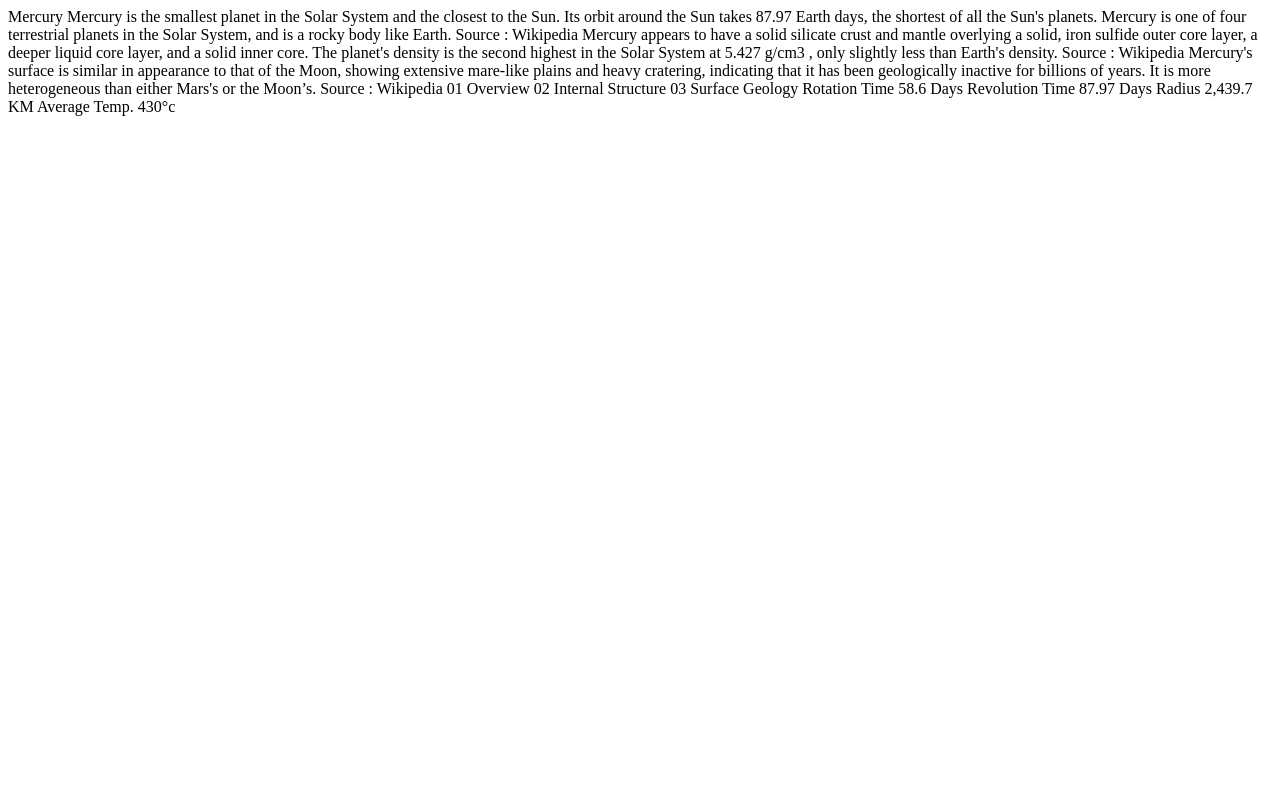
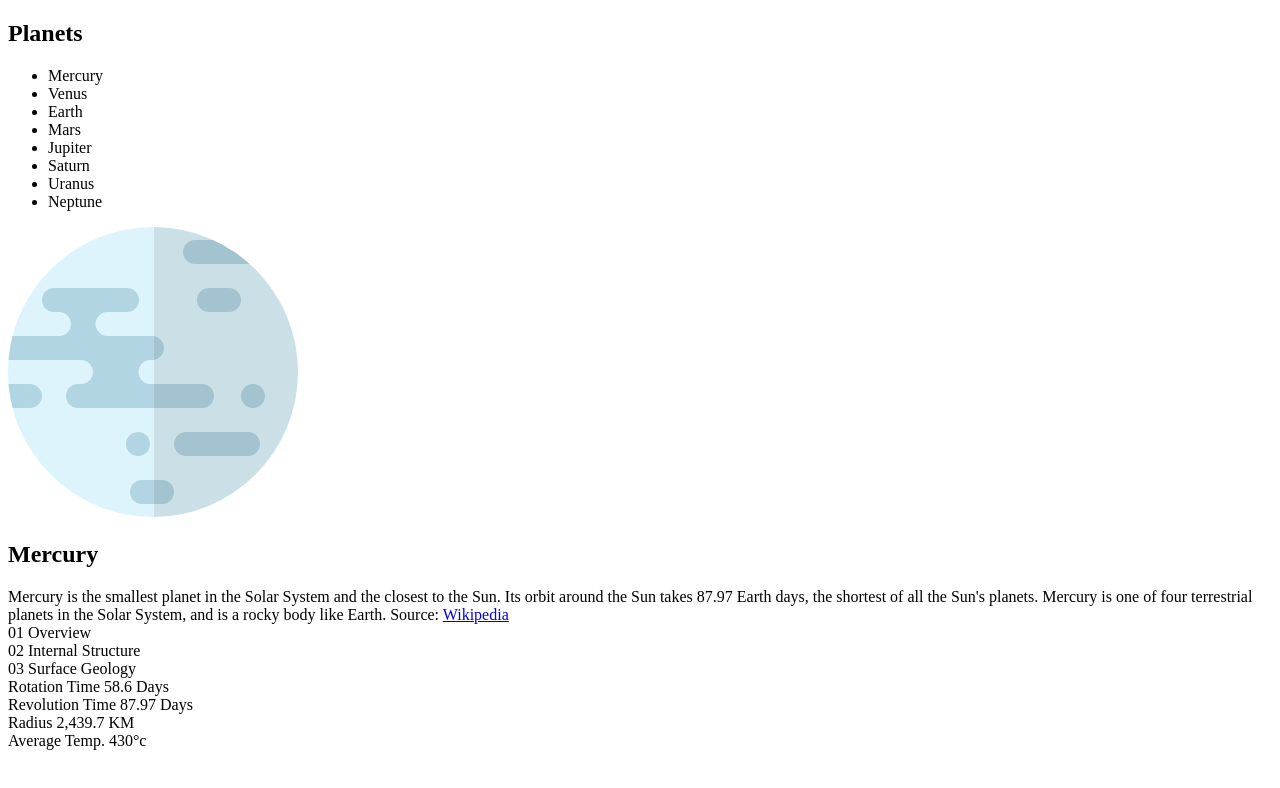
Before and after one commit to rmsliap/planets-fact-site, a website: page src/index.html in a window 1280 px wide. Drawn offline with Linux system fonts and the light colour scheme.

Commit message:
Add html structure

```diff
--- a/src/index.html
+++ b/src/index.html
@@ -1,63 +1,68 @@
 <!DOCTYPE html>
 <html lang="en">
-<head>
-  <meta charset="UTF-8">
-  <meta name="viewport" content="width=device-width, initial-scale=1.0">
-
-  <link rel="icon" type="image/png" sizes="32x32" href="./assets/favicon-32x32.png">
-
-  <title>Frontend Mentor | Planets fact site</title>
-</head>
-<body>
-  Mercury
-
-  <!-- Overview Content Start -->
-
-  Mercury is the smallest planet in the Solar System and the closest
-  to the Sun. Its orbit around the Sun takes 87.97 Earth days, the
-  shortest of all the Sun's planets. Mercury is one of four terrestrial
-  planets in the Solar System, and is a rocky body like Earth.
-
-  Source : Wikipedia <!-- URL: https://en.wikipedia.org/wiki/Mercury_(planet) -->
-
-  <!-- Overview Content End -->
-
-  <!-- Internal Structure Content Start -->
-
-  Mercury appears to have a solid silicate crust and mantle overlying a
-  solid, iron sulfide outer core layer, a deeper liquid core layer, and
-  a solid inner core. The planet's density is the second highest in the
-  Solar System at 5.427 g/cm3 , only slightly less than Earth's density.
-
-  Source : Wikipedia <!-- URL: https://en.wikipedia.org/wiki/Mercury_(planet)#Internal_structure -->
-
-  <!-- Internal Structure Content End -->
-
-  <!-- Surface Geology Content Start -->
-
-  Mercury's surface is similar in appearance to that of the Moon, showing
-  extensive mare-like plains and heavy cratering, indicating that it has
-  been geologically inactive for billions of years. It is more heterogeneous
-  than either Mars's or the Moon’s.
-
-  Source : Wikipedia <!-- URL: https://en.wikipedia.org/wiki/Mercury_(planet)#Surface_geology -->
-
-  <!-- Surface Geology Content End -->
-
-  01 Overview
-  02 Internal Structure
-  03 Surface Geology
-
-  Rotation Time
-  58.6 Days
-
-  Revolution Time
-  87.97 Days
-
-  Radius
-  2,439.7 KM
-
-  Average Temp.
-  430°c
-</body>
+  <head>
+    <meta charset="UTF-8" />
+    <meta name="viewport" content="width=device-width, initial-scale=1.0" />
+    <title>Planets fact site</title>
+  </head>
+  <body>
+    <header class="main-header">
+      <nav class="main-nav">
+        <h1>Planets</h1>
+        <ul class="nav-list">
+          <li>Mercury</li>
+          <li>Venus</li>
+          <li>Earth</li>
+          <li>Mars</li>
+          <li>Jupiter</li>
+          <li>Saturn</li>
+          <li>Uranus</li>
+          <li>Neptune</li>
+        </ul>
+      </nav>
+    </header>
+    <main class="main">
+      <div class="main-img">
+        <img src="assets/planet-mercury.svg" alt="Planet" />
+      </div>
+      <div class="planet-info">
+        <h2 class="planet-title">Mercury</h2>
+        <span class="planet-desc">
+          Mercury is the smallest planet in the Solar System and the closest to
+          the Sun. Its orbit around the Sun takes 87.97 Earth days, the shortest
+          of all the Sun's planets. Mercury is one of four terrestrial planets
+          in the Solar System, and is a rocky body like Earth.
+        </span>
+        <span class="planet-source"
+          >Source:
+          <a href="https://en.wikipedia.org/wiki/Mercury_(planet)"
+            >Wikipedia</a
+          ></span
+        >
+        <div class="tabs">
+          <div class="tab">01 Overview</div>
+          <div class="tab">02 Internal Structure</div>
+          <div class="tab">03 Surface Geology</div>
+        </div>
+      </div>
+      <section class="additional-info">
+        <div class="box">
+          <span class="box-text">Rotation Time</span>
+          <span class="box-value">58.6 Days</span>
+        </div>
+        <div class="box">
+          <span class="box-text">Revolution Time</span>
+          <span class="box-value">87.97 Days</span>
+        </div>
+        <div class="box">
+          <span class="box-text">Radius</span>
+          <span class="box-value">2,439.7 KM</span>
+        </div>
+        <div class="box">
+          <span class="box-text">Average Temp.</span>
+          <span class="box-value">430°c</span>
+        </div>
+      </section>
+    </main>
+  </body>
 </html>
```
Also changed, not shown: README.md, dist/background-stars.9096ea05.svg (added), dist/index.html, 1 other file.
